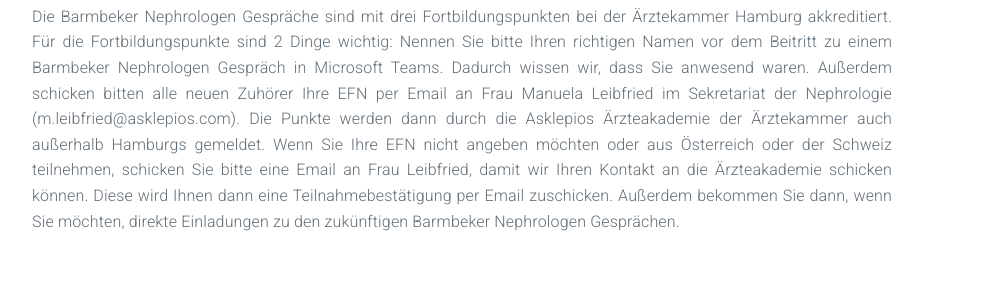
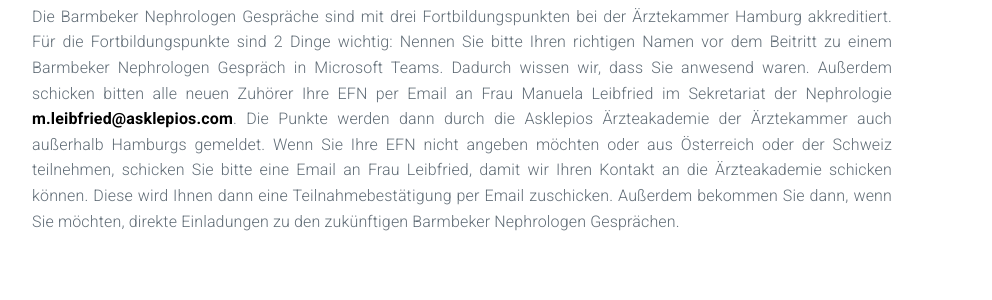
Before and after one commit to manuelpaul86/manuelpaul86.github.io, a Jekyll site: the page built from infos.md, in a window 1280 px wide. Shown: the part 894-1194 px from the top of the page, without its empty margins (178-1170 px from the left). Built offline with Jekyll 4.4.1, drawn with Linux system fonts in a browser that asks for light colours; part of the change alters nothing that is shown.

```diff
--- a/infos.md
+++ b/infos.md
@@ -21,4 +21,4 @@ Auch die Teilnahme direkt in Ihrem Internetbrowser ist möglich, hierzu müssen
 
 ## Wichtiger Hinweis zu den Fortbildungspunkten
 
-Die Barmbeker Nephrologen Gespräche sind mit drei Fortbildungspunkten bei der Ärztekammer Hamburg akkreditiert. Für die Fortbildungspunkte sind 2 Dinge wichtig: Nennen Sie bitte Ihren richtigen Namen vor dem Beitritt zu einem Barmbeker Nephrologen Gespräch in Microsoft Teams. Dadurch wissen wir, dass Sie anwesend waren. Außerdem schicken bitten alle neuen Zuhörer Ihre EFN per Email an Frau Manuela Leibfried im Sekretariat der Nephrologie (m.leibfried@asklepios.com). Die Punkte werden dann durch die Asklepios Ärzteakademie der Ärztekammer auch außerhalb Hamburgs gemeldet. Wenn Sie Ihre EFN nicht angeben möchten oder aus Österreich oder der Schweiz teilnehmen, schicken Sie bitte eine Email an Frau Leibfried, damit wir Ihren Kontakt an die Ärzteakademie schicken können. Diese wird Ihnen dann eine Teilnahmebestätigung per Email zuschicken. Außerdem bekommen Sie dann, wenn Sie möchten, direkte Einladungen zu den zukünftigen Barmbeker Nephrologen Gesprächen.
+Die Barmbeker Nephrologen Gespräche sind mit drei Fortbildungspunkten bei der Ärztekammer Hamburg akkreditiert. Für die Fortbildungspunkte sind 2 Dinge wichtig: Nennen Sie bitte Ihren richtigen Namen vor dem Beitritt zu einem Barmbeker Nephrologen Gespräch in Microsoft Teams. Dadurch wissen wir, dass Sie anwesend waren. Außerdem schicken bitten alle neuen Zuhörer Ihre EFN per Email an Frau Manuela Leibfried im Sekretariat der Nephrologie <m.leibfried@asklepios.com>. Die Punkte werden dann durch die Asklepios Ärzteakademie der Ärztekammer auch außerhalb Hamburgs gemeldet. Wenn Sie Ihre EFN nicht angeben möchten oder aus Österreich oder der Schweiz teilnehmen, schicken Sie bitte eine Email an Frau Leibfried, damit wir Ihren Kontakt an die Ärzteakademie schicken können. Diese wird Ihnen dann eine Teilnahmebestätigung per Email zuschicken. Außerdem bekommen Sie dann, wenn Sie möchten, direkte Einladungen zu den zukünftigen Barmbeker Nephrologen Gesprächen.
```
